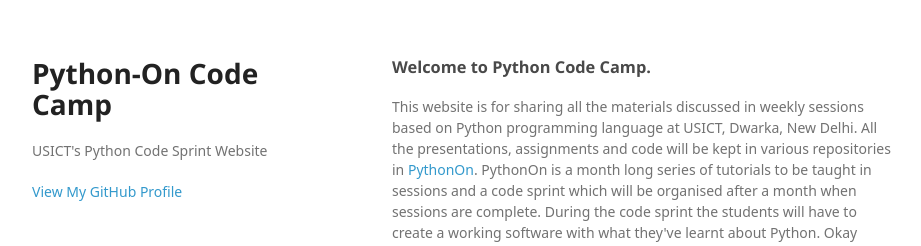
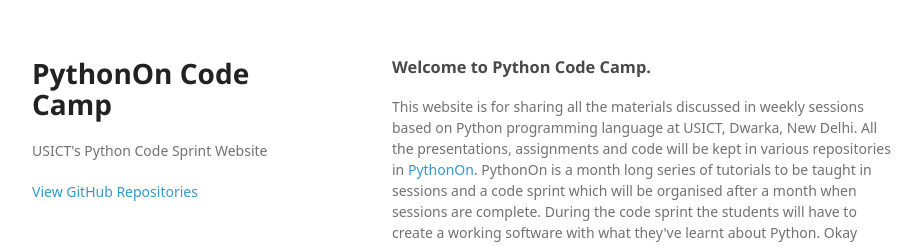
Before and after one commit to PythonOn/pythonon.github.io, a plain HTML site: page index.html in a window 1280 px wide. Shown: the top 246 px of the page, without its empty margins (178-1099 px from the left). Drawn offline with Linux system fonts and the light colour scheme; a web font is replaced by a local one.

Commit message:
update page

```diff
--- a/index.html
+++ b/index.html
@@ -15,11 +15,11 @@
   <body>
     <div class="wrapper">
       <header>
-        <h1>Python-On Code Camp</h1>
+        <h1>PythonOn Code Camp</h1>
         <p>USICT&#39;s Python Code Sprint Website</p>
 
 
-        <p class="view"><a href="https://github.com/PythonOn">View My GitHub Profile</a></p>
+        <p class="view"><a href="https://github.com/PythonOn">View GitHub Repositories</a></p>
 
       </header>
       <section>
```
